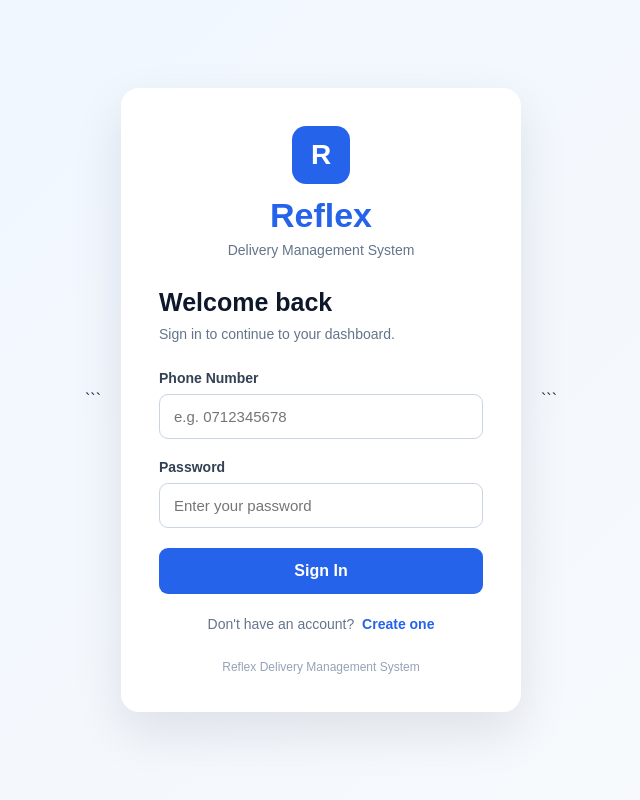
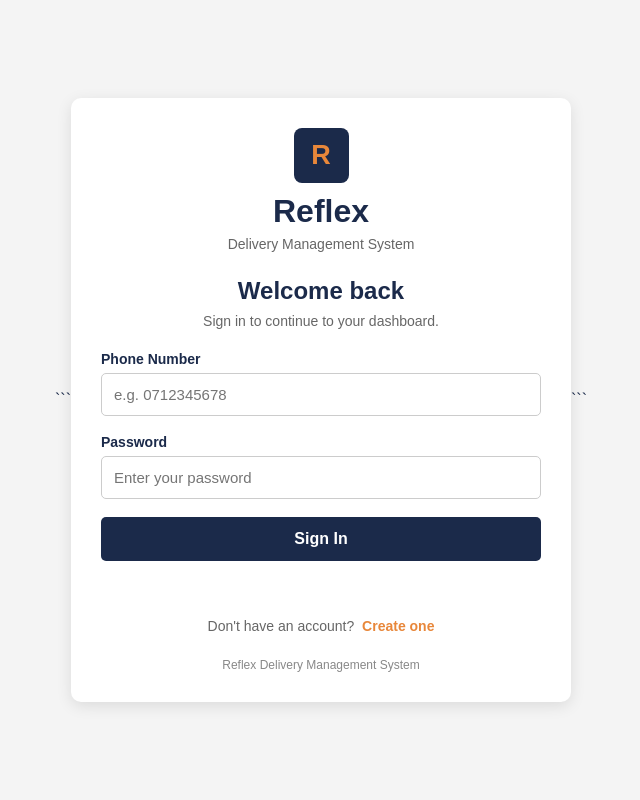
Before and after one commit to jumanathalie19-lab/Reflex2, a Flask app: page /login in a window 1280 px wide. Shown: the whole page, without its empty margins (319-959 px from the left). Run offline with Flask 3, Linux system fonts and the light colour scheme; some libraries are stand-ins or nearby versions.

Commit message:
Update login.css

```diff
--- a/static/css/login.css
+++ b/static/css/login.css
@@ -1,56 +1,42 @@
+
 * {
     box-sizing: border-box;
+    margin: 0;
+    padding: 0;
 }
 
-
 body {
-    margin: 0;
-
+    font-family: Arial, sans-serif;
+    background: #f4f4f4;
+    color: #1B2A4A;
     min-height: 100vh;
 
-    font-family:
-        Arial,
-        Helvetica,
-        sans-serif;
-
-    background:
-        linear-gradient(
-            135deg,
-            #eff6ff,
-            #f8fafc
-        );
-
     display: flex;
-
     align-items: center;
-
     justify-content: center;
-
-    color: #1e293b;
-}
-
-
-.login-container {
-    width: 100%;
-
-    max-width: 440px;
 
     padding: 20px;
 }
 
+/* ============================================================
+   LOGIN CONTAINER
+   ============================================================ */
+
+.login-container {
+    width: 100%;
+    max-width: 500px;
+}
+
+/* ============================================================
+   LOGIN CARD
+   ============================================================ */
 
 .login-card {
-    background: #ffffff;
-
-    border-radius: 18px;
-
-    padding: 38px;
-
-    box-shadow:
-        0 20px 50px
-        rgba(15, 23, 42, 0.10);
+    background: white;
+    padding: 30px;
+    border-radius: 10px;
+    box-shadow: 0 4px 15px rgba(0, 0, 0, 0.1);
 }
-
 
 /* ============================================================
    BRAND
@@ -58,133 +44,93 @@ body {
 
 .brand {
     text-align: center;
-
-    margin-bottom: 30px;
+    margin-bottom: 25px;
 }
 
+.brand-icon {
+    width: 55px;
+    height: 55px;
+    margin: 0 auto 10px;
 
-.brand-icon {
-    width: 58px;
+    border-radius: 8px;
 
-    height: 58px;
-
-    margin: 0 auto 12px;
-
-    border-radius: 14px;
-
-    background: #2563eb;
-
-    color: #ffffff;
+    background: #1B2A4A;
+    color: #E8873A;
 
     display: flex;
-
     align-items: center;
-
     justify-content: center;
 
-    font-size: 28px;
-
+    font-size: 27px;
     font-weight: bold;
 }
 
-
 .brand h1 {
     margin: 0;
-
-    font-size: 34px;
-
-    color: #2563eb;
+    font-size: 32px;
+    color: #1B2A4A;
 }
 
-
 .brand p {
-    margin: 7px 0 0;
-
-    color: #64748b;
-
+    margin: 6px 0 0;
+    color: #666;
     font-size: 14px;
 }
-
 
 /* ============================================================
    HEADING
    ============================================================ */
 
 .login-heading {
-    margin-bottom: 25px;
+    margin-bottom: 22px;
 }
 
-
 .login-heading h2 {
-    margin: 0 0 7px;
-
-    font-size: 25px;
-
-    color: #0f172a;
+    margin: 0 0 8px;
+    text-align: center;
+    font-size: 24px;
+    color: #1B2A4A;
 }
-
 
 .login-heading p {
     margin: 0;
-
-    color: #64748b;
-
+    text-align: center;
+    color: #666;
     font-size: 14px;
-
-    line-height: 1.5;
 }
-
 
 /* ============================================================
    FORM
    ============================================================ */
 
 .form-group {
-    margin-bottom: 20px;
+    margin-bottom: 18px;
 }
-
 
 .form-group label {
     display: block;
-
-    margin-bottom: 8px;
+    margin-bottom: 6px;
 
     font-size: 14px;
-
     font-weight: bold;
-
-    color: #334155;
+    color: #1B2A4A;
 }
-
 
 .form-group input {
     width: 100%;
 
-    padding: 13px 14px;
+    padding: 12px;
 
-    border:
-        1px solid #cbd5e1;
-
-    border-radius: 9px;
+    border: 1px solid #ccc;
+    border-radius: 5px;
 
     font-size: 15px;
-
     outline: none;
-
-    transition:
-        border-color 0.2s,
-        box-shadow 0.2s;
 }
 
-
 .form-group input:focus {
-    border-color: #2563eb;
-
-    box-shadow:
-        0 0 0 3px
-        rgba(37, 99, 235, 0.12);
+    border-color: #1B2A4A;
 }
-
 
 /* ============================================================
    BUTTON
@@ -193,101 +139,95 @@ body {
 #loginButton {
     width: 100%;
 
-    padding: 14px;
+    padding: 13px;
 
     border: none;
+    border-radius: 5px;
 
-    border-radius: 9px;
-
-    background: #2563eb;
-
-    color: #ffffff;
+    background: #1B2A4A;
+    color: white;
 
     font-size: 16px;
-
     font-weight: bold;
 
     cursor: pointer;
-
-    transition:
-        background 0.2s,
-        transform 0.1s;
 }
 
-
 #loginButton:hover {
-    background: #1d4ed8;
+    background: #24395f;
 }
-
-
-#loginButton:active {
-    transform: translateY(1px);
-}
-
 
 #loginButton:disabled {
     opacity: 0.6;
-
     cursor: not-allowed;
 }
-
 
 /* ============================================================
    MESSAGE
    ============================================================ */
 
 .message {
-    display: none;
+    margin-top: 15px;
+    padding: 10px;
 
-    margin-top: 18px;
-
-    padding: 12px;
-
-    border-radius: 8px;
+    border-radius: 6px;
 
     text-align: center;
-
     font-size: 14px;
 }
 
-
 .message.error {
-    display: block;
-
-    background: #fee2e2;
-
-    color: #991b1b;
+    background: #ffe5e5;
+    color: #b00020;
+    border: 1px solid #ffb3b3;
 }
 
-
 .message.success {
-    display: block;
-
-    background: #dcfce7;
-
-    color: #166534;
+    background: #e5f8e9;
+    color: #187a2f;
+    border: 1px solid #a8dfb3;
 }
 
+/* ============================================================
+   REGISTER LINK
+   ============================================================ */
+
+.register-link {
+    text-align: center;
+
+    margin-top: 22px;
+
+    font-size: 14px;
+    color: #666;
+}
+
+.register-link a {
+    color: #E8873A;
+
+    font-weight: bold;
+    text-decoration: none;
+
+    margin-left: 4px;
+}
+
+.register-link a:hover {
+    text-decoration: underline;
+}
 
 /* ============================================================
    FOOTER
    ============================================================ */
 
 .login-footer {
-    margin-top: 28px;
-
+    margin-top: 24px;
     text-align: center;
 }
 
-
 .login-footer p {
     margin: 0;
-
-    color: #94a3b8;
-
+    color: #888;
     font-size: 12px;
 }
-
 
 /* ============================================================
    MOBILE
@@ -296,33 +236,14 @@ body {
 @media (max-width: 480px) {
 
     .login-container {
-        padding: 15px;
+        padding: 10px;
     }
 
     .login-card {
-        padding: 28px 22px;
+        padding: 25px 20px;
     }
 
     .brand h1 {
         font-size: 30px;
     }
-
 }
-
-.register-link {
-    text-align: center;
-    margin-top: 22px;
-    font-size: 14px;
-    color: #64748b;
-}
-
-.register-link a {
-    color: #2563eb;
-    font-weight: bold;
-    text-decoration: none;
-    margin-left: 4px;
-}
-
-.register-link a:hover {
-    text-decoration: underline;
-}
```
